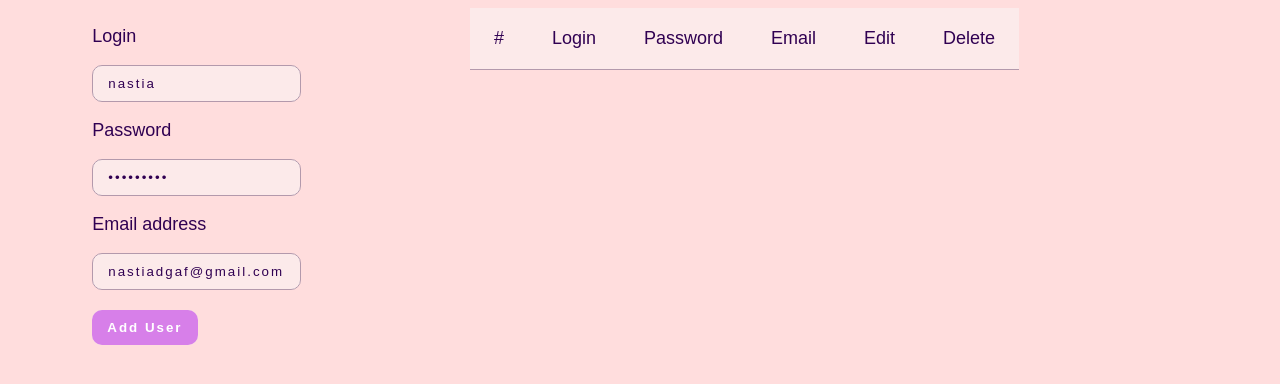
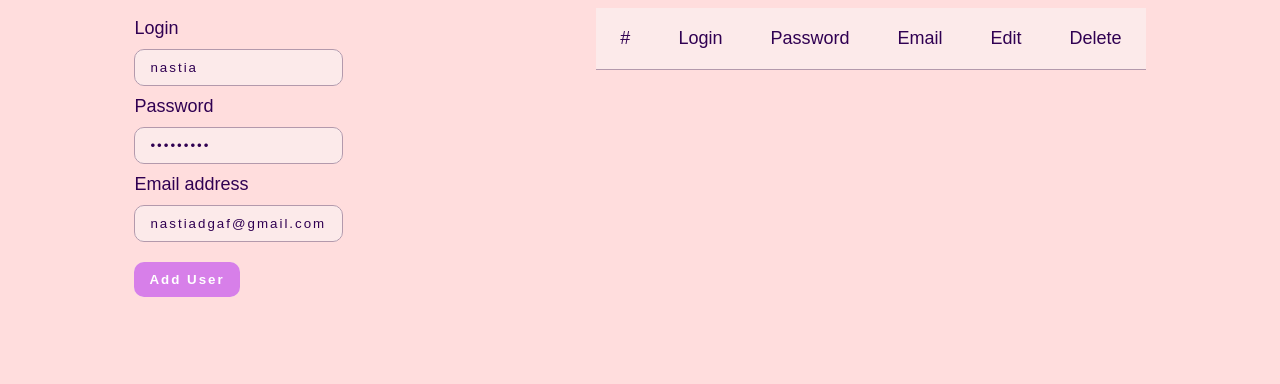
Before and after one commit to nastiadgaf/UserList, a plain HTML site: page index.html in a window 1280 px wide. Drawn offline with Linux system fonts and the light colour scheme; a web font is replaced by a local one.

Commit message:
Change html for form section

```diff
--- a/index.html
+++ b/index.html
@@ -10,15 +10,18 @@
 </head>
 
 <body>
-    <section id="form">
-        <p class="text">Login</p>
+    <section id="user-form">
+        <form id="form">
+            <label for="login-input" class="text">Login</label>
             <input type="text" id="login-input" class="input">
-        <p class="text">Password</p>
+            <label for="password-input" class="text">Password</label>
             <input type="password" id="password-input" class="input">
-        <p class="text">Email address</p>
-        <input type="text" id="email-input" class="input"><br>
-        <input type="submit" value="Add User" id="submit" class="submit_button">
-        <input type="submit" value="Edit User" class=" edit-user_button hidden">
+            <label for="email-input" class="text">Email address</label>
+            <input type="text" id="email-input" class="input">
+        </form>
+
+        <button type="button" id="submit" class="submit_button">Add User</button>
+        <button type="button" class=" edit-user_button hidden">Edit User</button>
         <button class="question question_hide">
             <p class="question_mark ">?</p>
         </button>
@@ -38,7 +41,7 @@
             </tbody>
         </table>
     </section>
-    <section>
+
     <div id="myModal" class="modal">
         <div class="modal-content">
             <span class="close" data-close="close">&times;</span>
@@ -51,7 +54,6 @@
                 Слова состоят из латинских букв, цифр и нижних подчеркиваний.</p>
         </div>
     </div>
-    </section>
     <script src="script.js"></script>
 </body>
 
--- a/script.js
+++ b/script.js
@@ -214,10 +214,8 @@ document.addEventListener('click', function (e) {
                 userObj.createUserRow();
                 userObj.hideQuestion();
                 userObj.clearInputs();
-                console.log(User.userList)
             } else {
                 User.userList.pop(this);
-                console.log(User.userList)
                 userObj.showQuestion();
             }
             break;
--- a/style.css
+++ b/style.css
@@ -9,6 +9,24 @@ body {
     color: rgb(48, 0, 82);
 }
 
+#form{
+    display: flex;
+    flex-direction: column;
+}
+
+.user-form{
+    display: flex;
+    flex-direction: column;
+}
+
+.text{
+    margin-bottom: 10px;
+    margin-top: 10px;
+}
+
+button{
+    cursor: pointer;
+}
 
 table {
     width: 100%;
```
Lines whose indentation alone changed are shown as unchanged.
